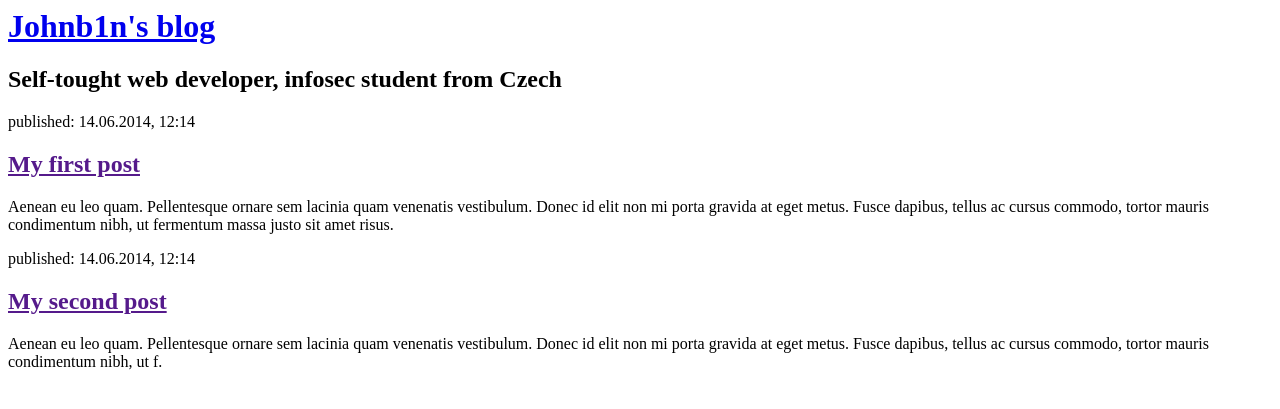
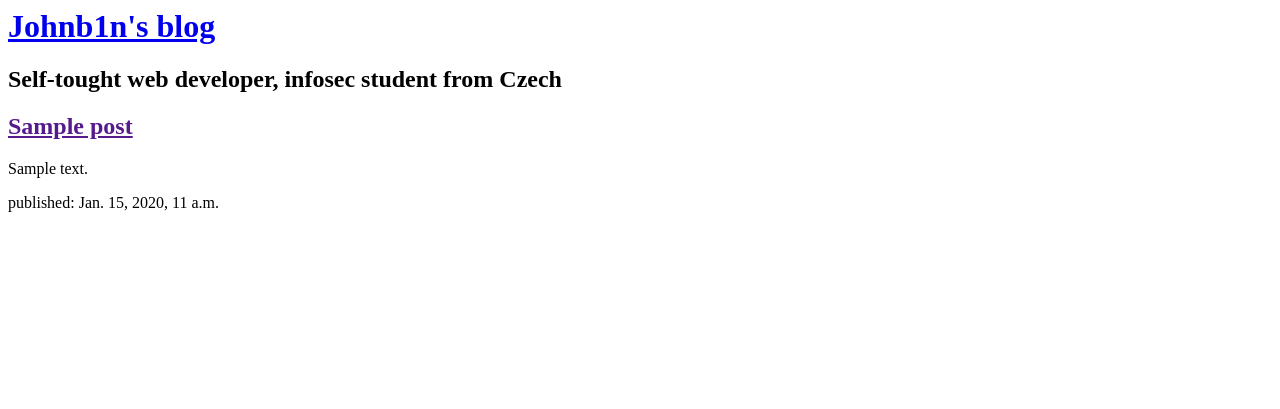
Before and after one commit to IvoB1n/super-octo-broccoli-django-app, a Django app: template blog/templates/blog/post_list.html in a window 1280 px wide. Shown: the top 409 px of the page. Run offline with Django 3.2, Linux system fonts and the light colour scheme; the template is opened without the code that fills it: values that come from a table or form of the project are taken from there, others are empty; tables that the repository leaves empty hold one stand-in row (values such as "Sample post").

Commit message:
display posts from DB

```diff
--- a/blog/templates/blog/post_list.html
+++ b/blog/templates/blog/post_list.html
@@ -10,16 +10,12 @@
                 <h2>Self-tought web developer, infosec student from Czech</h2>
         </div>
 
+            {% for post in posts %}
         <div>
-            <p>published: 14.06.2014, 12:14</p>
-            <h2><a href="">My first post</a></h2>
-            <p>Aenean eu leo quam. Pellentesque ornare sem lacinia quam venenatis vestibulum. Donec id elit non mi porta gravida at eget metus. Fusce dapibus, tellus ac cursus commodo, tortor mauris condimentum nibh, ut fermentum massa justo sit amet risus.</p>
+            <h2><a href="">{{ post.title }}</a></h2>
+            <p>{{ post.text|linebreaksbr }}</p>
+            <p>published: {{ post.published_date }}</p>
         </div>
-
-        <div>
-            <p>published: 14.06.2014, 12:14</p>
-            <h2><a href="">My second post</a></h2>
-            <p>Aenean eu leo quam. Pellentesque ornare sem lacinia quam venenatis vestibulum. Donec id elit non mi porta gravida at eget metus. Fusce dapibus, tellus ac cursus commodo, tortor mauris condimentum nibh, ut f.</p>
-        </div>
-    </body>
+    {% endfor %}
+        </body>
 </html>
```
Also changed, not shown: blog/views.py (+6 -2 lines).
